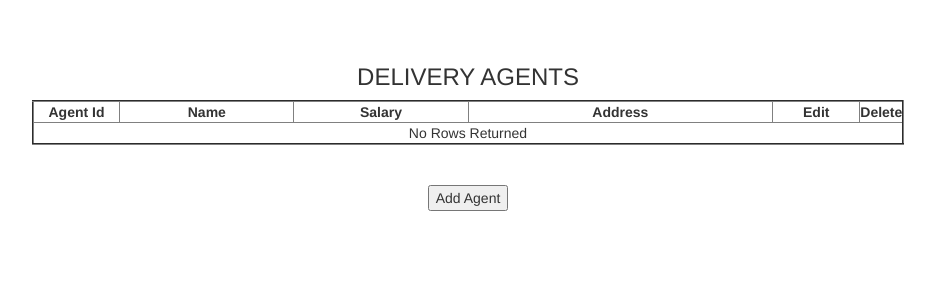
After one commit to civera17/pharmacy, a PHP site: page /t.php.php in a window 1280 px wide. The commit adds this page. Shown: the top 300 px of the page, without its empty margins (172-1107 px from the left). Run offline with PHP 8.4, Linux system fonts and the light colour scheme; data that the repository does not hold is empty; some libraries are stand-ins or nearby versions.

Commit message:
added css for tables

```diff
--- /dev/null
+++ b/t.php.php
@@ -0,0 +1,86 @@
+<?php
+
+/*$host = "localhost";
+$user = "USER_NAME";
+$dbpass = "PASSWORD";
+$dbname = "DB_NAME";
+$con = mysqli_connect($host,$user,$dbpass,$dbname);
+*/
+// agent_id	name	salary	address
+
+session_start();
+require_once 'dbconnect.php';
+
+$selectSQL = "SELECT * FROM delivery_agent";
+if( !( $selectRes = mysqli_query($con, $selectSQL ) ) )
+{
+	echo 'Retrieval of data from Database Failed - #'.mysqli_errno().': '.mysqli_error();
+}
+else{
+?>
+<!DOCTYPE html>
+<head>
+	<title>View Agents</title>
+	<link href="//maxcdn.bootstrapcdn.com/bootstrap/3.3.0/css/bootstrap.min.css" rel="stylesheet" id="bootstrap-css">
+	<script src="//maxcdn.bootstrapcdn.com/bootstrap/3.3.0/js/bootstrap.min.js"></script>
+	<script src="//code.jquery.com/jquery-1.11.1.min.js"></script>
+	<!--Include the above in your HEAD tag -->
+
+	<script src="http://ajax.googleapis.com/ajax/libs/jquery/1.9.1/jquery.min.js"></script>
+	<script src="http://getbootstrap.com/dist/js/bootstrap.min.js"></script>
+</head>
+<body style="margin:5%;padding:0">
+<center>
+<h3>DELIVERY AGENTS</h3>
+<table border="2">
+	<thead>
+	    <tr>
+	    	<th width=10% style="text-align:center;">Agent Id</th>
+	       	<th width=20% style="text-align:center;">Name</th>
+	       	<th width=20% style="text-align: center;">Salary</th>
+	       	<th width=35% style="text-align:center;">Address</th>
+	       	<th width=10% style="text-align:center;">Edit</th>
+	      	<th width=10% style="text-align:center;">Delete</th>
+	    </tr>
+	</thead>
+	<tbody style="text-align:center;">
+	    <?php
+	      	if( mysqli_num_rows( $selectRes )==0 )
+	      	{
+	        	echo '<tr><td colspan="6">No Rows Returned</td></tr>';
+	      	}
+	      	else
+	      	{
+	        	while( $row = mysqli_fetch_assoc( $selectRes ) ){
+	          	echo "<tr><td>{$row['agent_id']}</td><td>{$row['name']}</td><td>{$row['salary']}</td><td>{$row['address']}</td>";
+	          	echo "<td align='center'><p data-placement=\"top\" data-toggle=\"tooltip\" title=\"Edit\">
+	          		<form action=\"admin_edit_agent.php\" method=\"get\">
+					<input type='hidden' name='identifier' value='1'>
+					<input type='hidden' name='agent_id' value='".$row['agent_id']."'>
+					<input type='hidden' name='name' value='".$row['name']."'>
+					<input type='hidden' name='salary' value='".$row['salary']."'>
+					<input type='hidden' name='address' value='".$row['address']."'>
+	          	  	<button class=\"btn btn-primary btn-xs\" data-title=\"Edit\" data-toggle=\"modal\" data-target=\"edit\">
+	          		<span class=\"glyphicon glyphicon-pencil\">
+	          		</span></button></form></p></td>";
+		    	echo "<td><p data-placement=\"top\" data-toggle=\"tooltip\" title=\"Delete\">
+		    	<form action=\"admin_view_agent_backend.php\" method=\"get\">
+		    		<input type='hidden' name='identifier' value='0'>
+		    		<input type='hidden' name='agent_id' value='".$row['agent_id']."'>
+		    		<button class=\"btn btn-danger btn-xs\" data-title=\"Delete\" data-toggle=\"modal\" data-target=\"delete\" >
+		    		<span class=\"glyphicon glyphicon-trash\">
+		    		</span></button></form></p></td>";
+		    	echo "";
+	          	echo "</tr>\n";
+	        }
+	      }
+	    ?>
+	</tbody>
+</table>
+<br><br>
+<button onclick = "location.href='admin_add_agent.php'" type="button" value="add_agent">Add Agent</button>
+</center>
+</body>
+<?php
+ 	}
+?>
```
Also changed, not shown: admin_view_medicine.php (+50 -23 lines), medicine.jpg (added).
